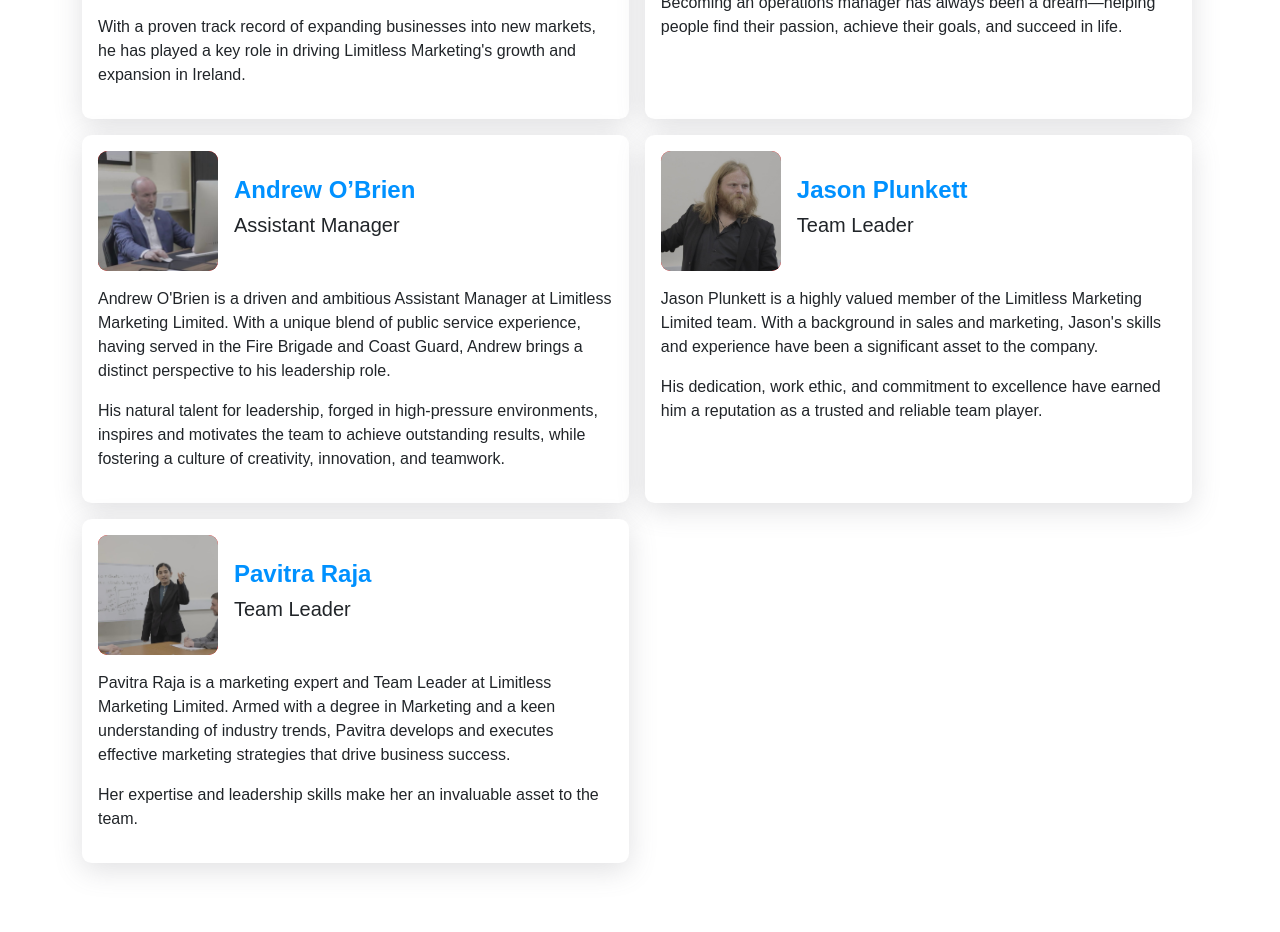
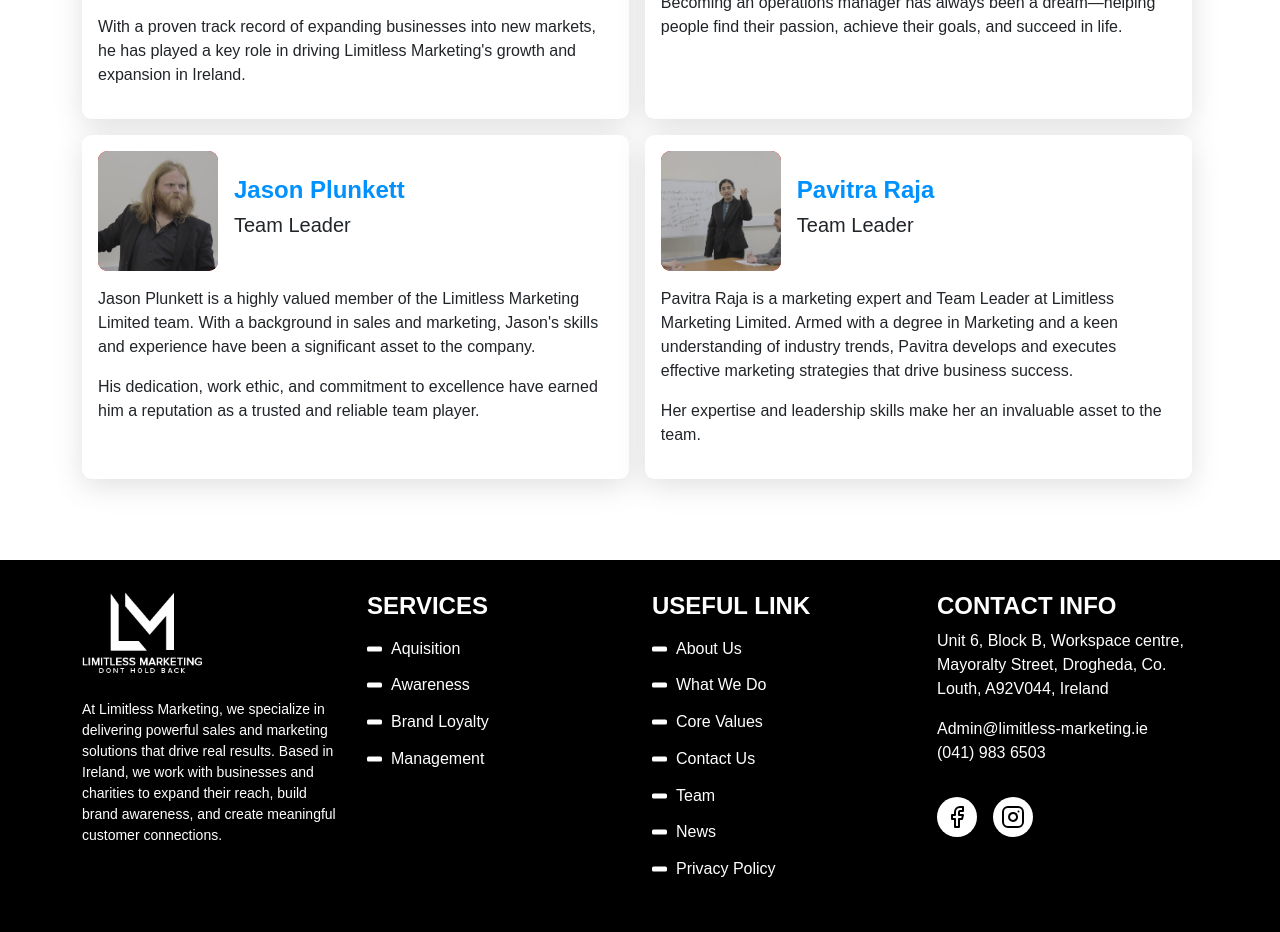
Before and after one commit to DJN2122/Limitless-Marketing-Website, a Next.js app: page /team in a window 1280 px wide. Shown: the part 1060-1992 px from the top of the page. Built offline with nearby package versions, Linux system fonts and the light colour scheme; a web font is replaced by a local one.

Commit message:
updated team page

```diff
--- a/src/app/team/page.jsx
+++ b/src/app/team/page.jsx
@@ -95,37 +95,6 @@
                 <div className="team-image">
                   <div className="img-container">
                     <img
-                      src="/assets/img/andrew.jpg"
-                      className="img-fluid"
-                      alt="Limitless Marketing"
-                    />
-                  </div>
-                  <div className="name-container">
-                    <h4>Andrew O’Brien</h4>
-                    <h5>Assistant Manager</h5>
-                  </div>
-                </div>
-                <div className="team-content">
-                  <p>
-                    Andrew O'Brien is a driven and ambitious Assistant Manager
-                    at Limitless Marketing Limited. With a unique blend of public
-                    service experience, having served in the Fire Brigade and Coast Guard,
-                    Andrew brings a distinct perspective to his leadership role.
-                  </p>
-                  <p>
-                    His natural talent for leadership, forged in high-pressure environments,
-                    inspires and motivates the team to achieve outstanding results,
-                    while fostering a culture of creativity, innovation, and teamwork.
-                  </p>
-                </div>
-              </div>
-            </li>
-
-            <li>
-              <div className="team-card">
-                <div className="team-image">
-                  <div className="img-container">
-                    <img
                       src="/assets/img/jason.jpg"
                       className="img-fluid"
                       alt="Limitless Marketing"
```
Also changed, not shown: 3 other files (tests, documents, lock files or other folders).
